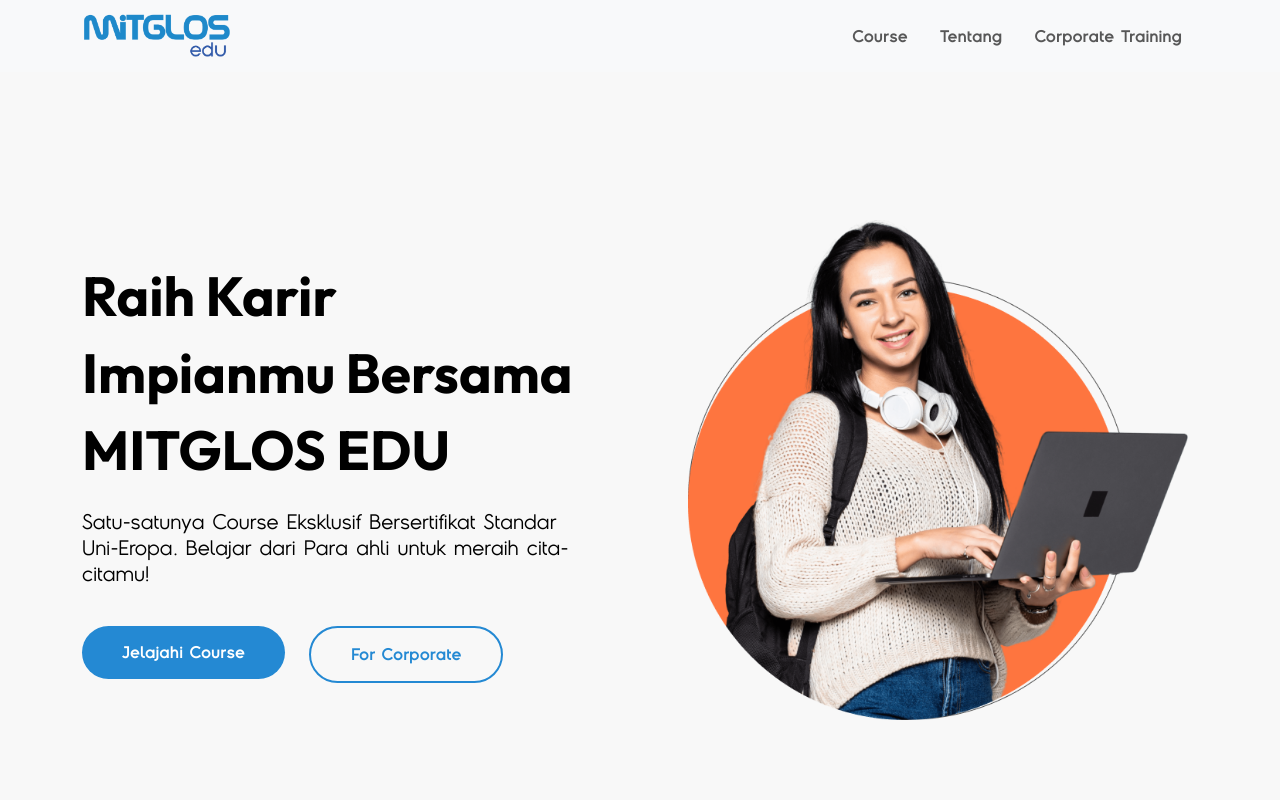
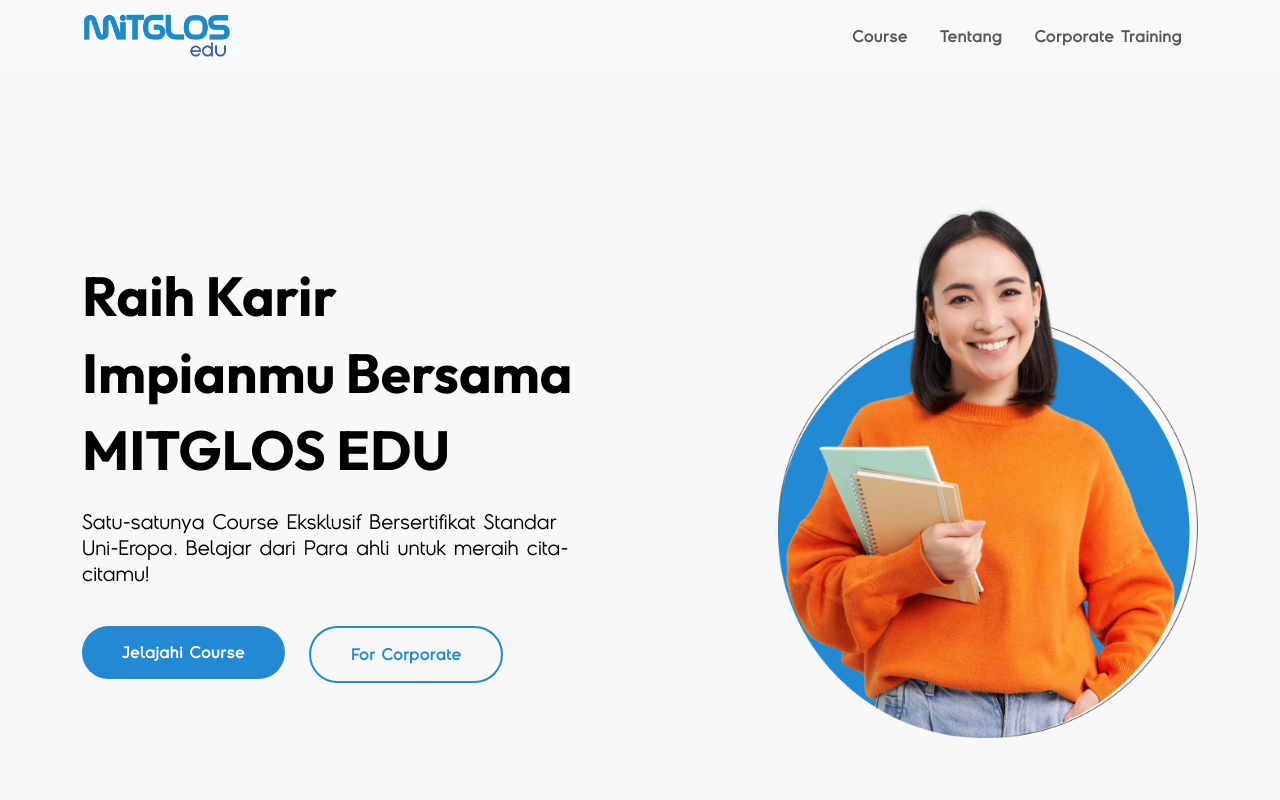
Before and after one commit to Khafidhfuadi/mitglos-edu, a React (Create React App) app: page / in a window 1280 px wide. Shown: the top 800 px of the page. Built offline with nearby package versions, Linux system fonts and the light colour scheme.

Commit message:
hero model changed

```diff
--- a/src/Home.jsx
+++ b/src/Home.jsx
@@ -83,8 +83,8 @@
               />
             </div>
           </div>
-          <div className="col-md-6 ps-5">
-            <img src={hero} className="img-fluid" alt="hero-img" width={600} />
+          <div className="col-md-6 text-end">
+            <img src={hero} className="img-fluid" alt="hero-img" width={420} />
           </div>
         </div>
       </section>
```
Also changed, not shown: src/assets/img/hero-img.png.
